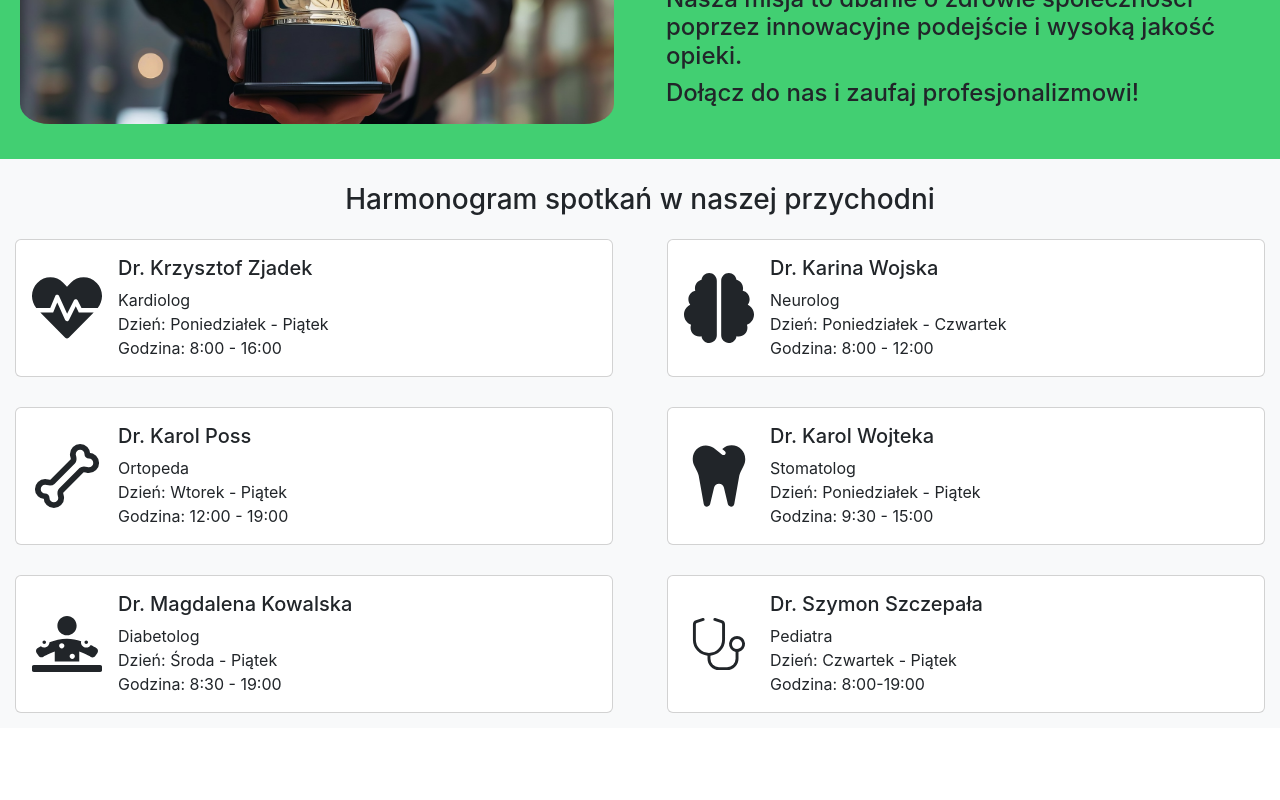
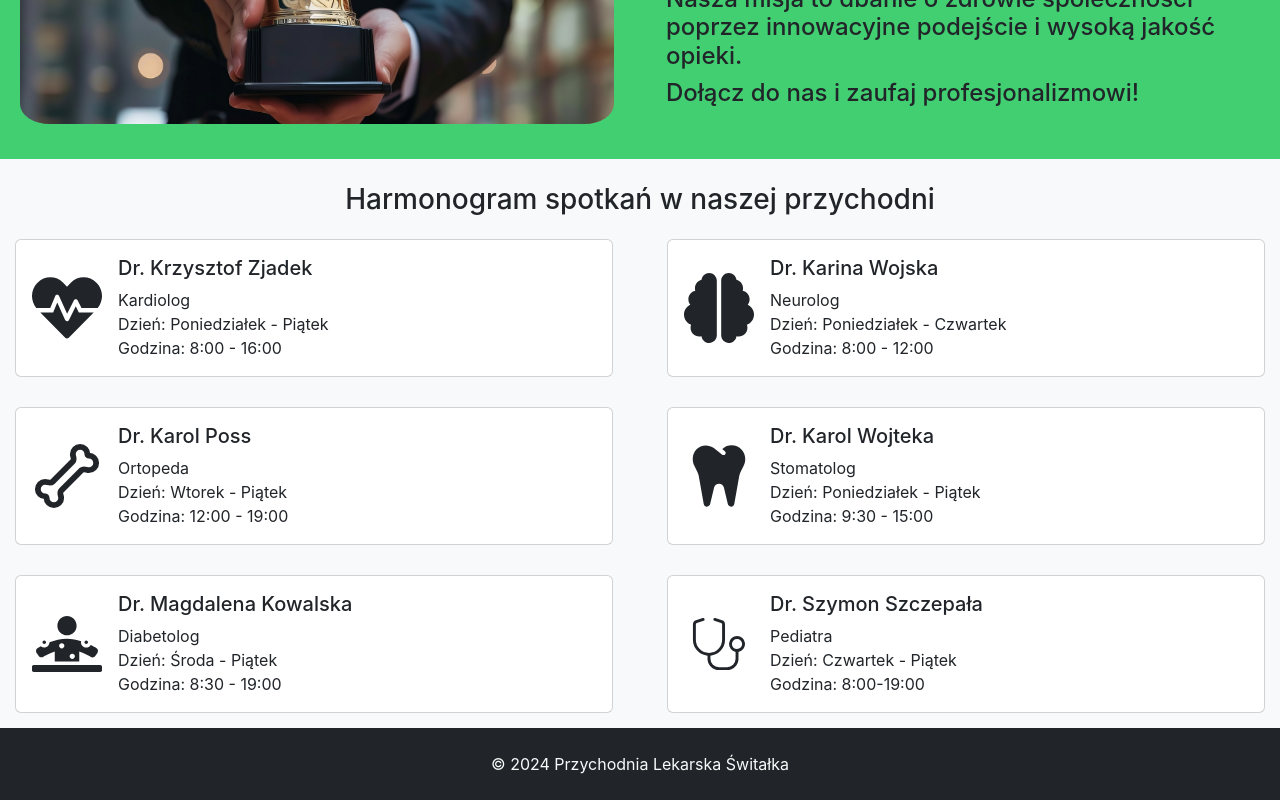
Before and after one commit to itamm15/react-clinic, a React (Create React App) app: page / in a window 1280 px wide. Shown: the part 2187-2987 px from the top of the page. Before the commit the page ends 2915 px from the top, so only its background shows below. Built offline with nearby package versions, Linux system fonts and the light colour scheme.

Commit message:
chore: create footer

```diff
--- a/src/components/HomePage/HomePage.jsx
+++ b/src/components/HomePage/HomePage.jsx
@@ -1,4 +1,4 @@
-import { Button, Row, Col, Card} from 'react-bootstrap';
+import { Container, Button, Row, Col, Card} from 'react-bootstrap';
 import doctorhomepage2 from "../../assets/doctorhomepage2.jpg";
 import { FaHeartbeat } from "react-icons/fa";
 import { CiStethoscope } from "react-icons/ci";
@@ -111,6 +111,15 @@ export function HomePage() {
           ))}
         </Row>
       </div>
+      <footer className="bg-dark text-light py-4">
+      <Container>
+        <Row>
+          <Col className="text-center">
+            &copy; 2024 Przychodnia Lekarska Świtałka
+          </Col>
+        </Row>
+      </Container>
+    </footer>
     </div>
   )
 }
```
